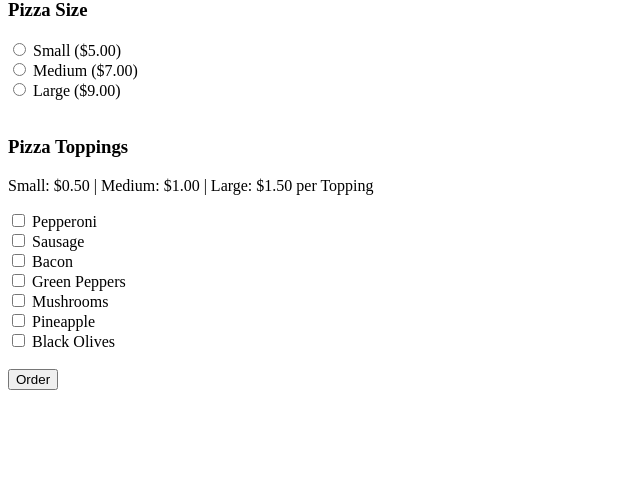
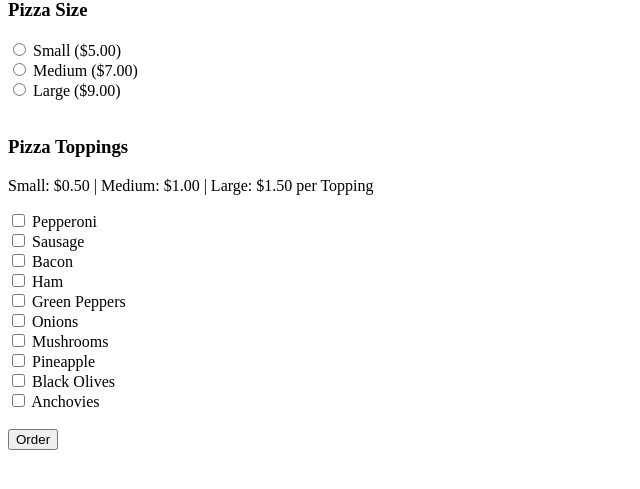
Before and after one commit to rybr11/CIS2454-Summer2025, a PHP site: page / in a window 1280 px wide. Shown: the part 68-557 px from the top of the page, without its empty margins (0-640 px from the left). Run offline with PHP 8.4, Linux system fonts and the light colour scheme.

Commit message:
Lab4
Lab4 redo

```diff
--- a/Lab4/model/order_calc.php
+++ b/Lab4/model/order_calc.php
@@ -9,13 +9,10 @@
         return $topping_count;
     }
 
-    // creates a comma-separated list of toppings for display
     function get_toppings($pizza_toppings) {
         return join(', ', $pizza_toppings);
     }
 
-    //calcualtes the cost of the pizza the user ordered based on size of pizza
-    //and number of toppings
     function get_cost($size, $topping_count) {
         define('SMALL', 5.0);
         define('MEDIUM', 7.0);
@@ -29,4 +26,3 @@
             return LARGE + 1.5*$topping_count;
         }
     }
-?>
--- a/Lab4/views/pizza_form.php
+++ b/Lab4/views/pizza_form.php
@@ -16,14 +16,20 @@
     <label>Sausage</label></br>
     <input type="checkbox" name="pizza_toppings[]" value="Bacon">
     <label>Bacon</label></br>
+    <input type="checkbox" name="pizza_toppings[]" value="Ham">
+    <label>Ham</label></br>
     <input type="checkbox" name="pizza_toppings[]" value="Peppers">
     <label>Green Peppers</label></br>
+    <input type="checkbox" name="pizza_toppings[]" value="Onions">
+    <label>Onions</label></br>
     <input type="checkbox" name="pizza_toppings[]" value="Mushrooms">
     <label>Mushrooms</label></br>
     <input type="checkbox" name="pizza_toppings[]" value="Pineapple">
     <label>Pineapple</label></br>
     <input type="checkbox" name="pizza_toppings[]" value="Olives">
     <label>Black Olives</label></br>
+    <input type="checkbox" name="pizza_toppings[]" value="Anchovies">
+    <label>Anchovies</label></br>
     </br>
     <input type="submit" value="Order">
     <input type="hidden" name="action" value="form_submit">
--- a/Lab4/views/pizza_order.php
+++ b/Lab4/views/pizza_order.php
@@ -4,5 +4,3 @@
         . 'with ' . $toppings_string . '</br>'
         . 'Total Cost: $' . number_format($total_cost, 2)
         . '<br>';
-
-?>
```
